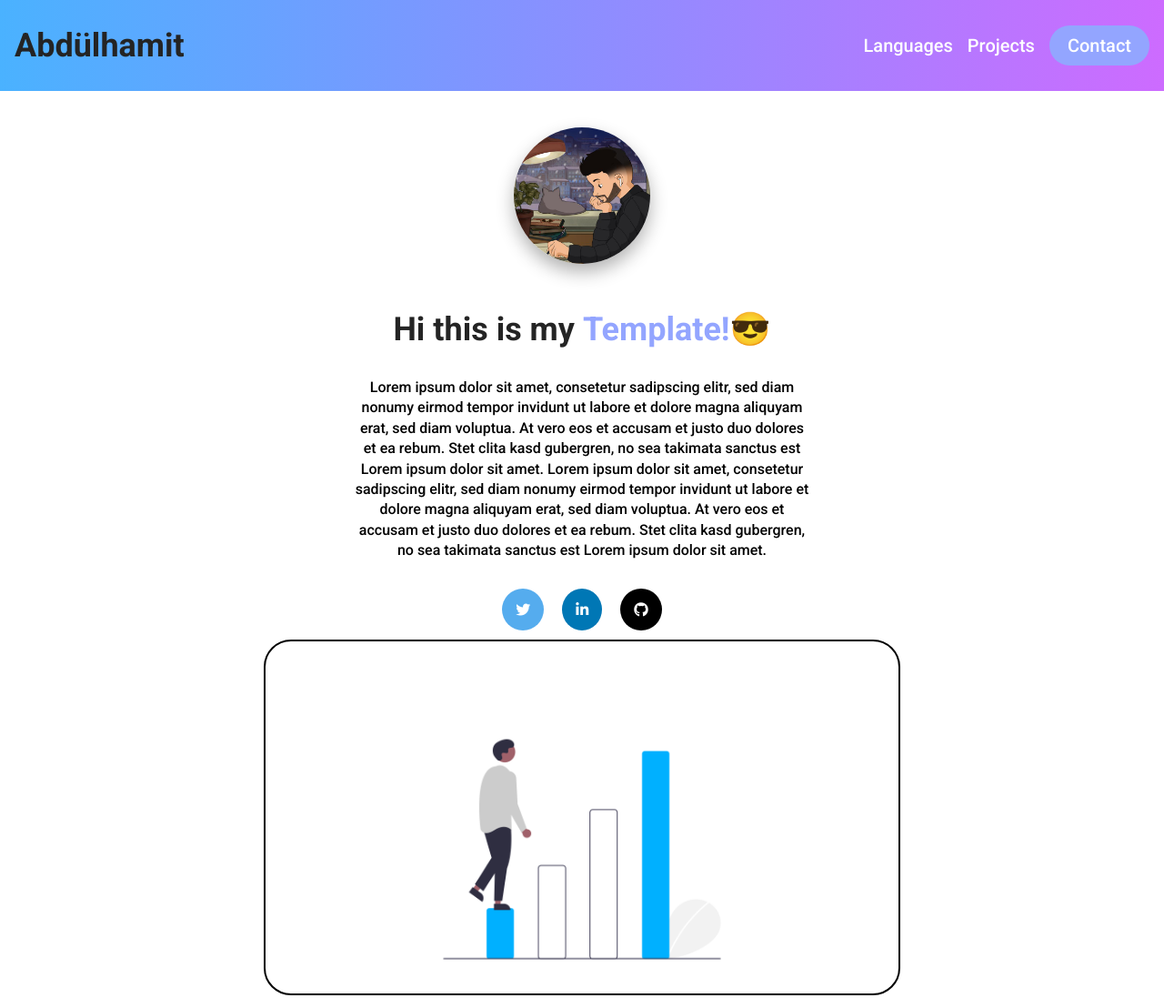
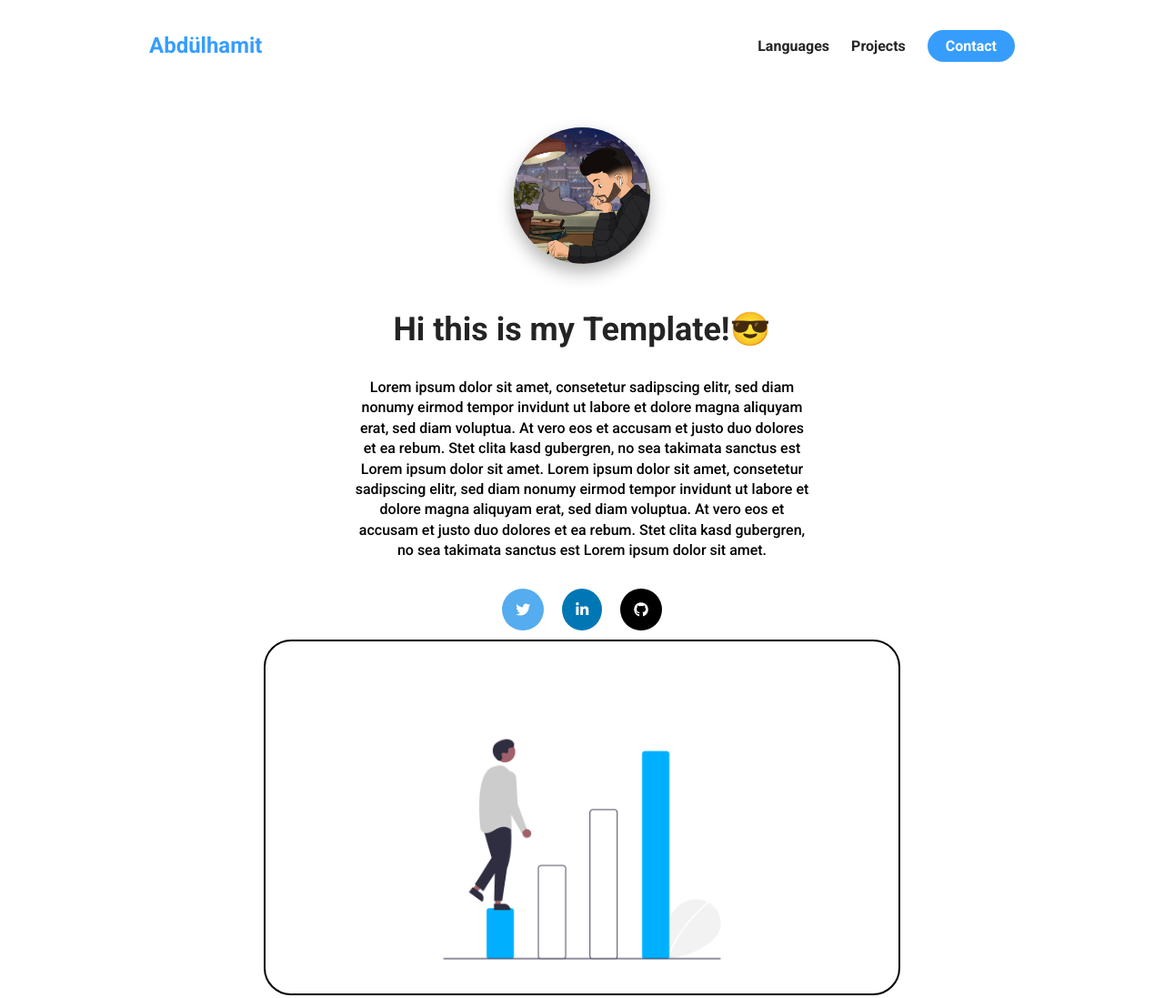
Before and after one commit to Abduelhamit01/Portfolio, a plain HTML site: page index.html in a window 1280 px wide. Shown: the top 1097 px of the page at 91% size. Drawn offline with Linux system fonts and the light colour scheme.

Commit message:
änderungen navbar

```diff
--- a/index.html
+++ b/index.html
@@ -15,16 +15,33 @@
   ></script>
   </head>
   <body>
-    <nav class="backgroundColor">
-      <h1 class="myName">Abdülhamit</h1>
-      <ul class="navBar">
-        <li><a href="#languages" class="textLinks">Languages</a></li>
-        <li><a href="#projects" class="textLinks">Projects</a></li>
-        <li>
-          <a href="mailto:abduelhamit.oral@gmail.com" class="a__contact a__secondContact">Contact</a>
-        </li>
-      </ul>
-    </nav>
+    <section id="about-me">
+      <nav>
+        <div class="personal__logo">Abdülhamit</div>
+        <ul class="nav__link--list">
+          <li class="nav__link">
+            <a
+              href="#languages"
+              class="nav__link--anchor link__hover-effect link__hover-effect-black"
+              >Languages</a
+            >
+          </li>
+          <li class="nav__link">
+            <a
+              href="#projects"
+              class="nav__link--anchor link__hover-effect link__hover-effect-black"
+              >Projects</a
+            >
+          </li>
+          <li class="nav__link">
+            <a
+              href="mailto:abduelhami.o@gmail.com"
+              class="nav__link--anchor nav__link--anchor-primary"
+              >Contact</a
+            >
+          </li>
+        </ul>
+      </nav>
 
     <div class="aboutMe--title">
       <figure class="aboutMe--picture-box">
@@ -66,6 +83,7 @@
         alt="beispiel"
       />
     </figure>
+  </section>
 
     <section id="languages">
       <div class="container">
@@ -139,7 +157,7 @@
               <div class="project-wrapper">
                 <img
                   class="project-portfolio-img"
-                  src="./img/Bildschirmfoto 2023-08-17 um 11.38.30.png"
+                  src="./img/Screen.png"
                   alt="portfolio"
                 />
                 <div class="project-description">
@@ -158,7 +176,7 @@
               <div class="project-wrapper">
                 <img
                   class="project-portfolio-img"
-                  src="./img/Bildschirmfoto 2023-08-17 um 11.38.30.png"
+                  src="./img/Screen.png"
                   alt="portfolio"
                 />
                 <div class="project-description">
--- a/styles.css
+++ b/styles.css
@@ -7,88 +7,100 @@
   font-family: "Roboto", sans-serif;
 }
 
+html {
+  scroll-behavior: smooth;
+}
+
 nav {
   height: 100px;
   width: 100%;
+  max-width: 1000px;
+  margin: 0 auto;
   display: flex;
   justify-content: space-between;
   align-items: center;
+  padding: 0 12px;
 }
 
-.navBar {
-  display: flex;
+.link__hover-effect:after {
+  /*Für die Unterstriche */
+  content: "";
+  position: absolute;
+  height: 3px;
+  background-color: black;
+  width: 0;
+  bottom: -3px;
+  right: 0;
+  transition: all 300ms ease;
 }
 
-li {
-  list-style-type: none;
-  padding-right: 16px;
+.link__hover-effect--white:after {
+  background-color: #fff;
+}
+.link__hover-effect--black:after {
+  background-color: #000;
 }
 
-.backgroundColor {
-  background: rgb(74, 178, 255);
-  background: -moz-linear-gradient(
-    90deg,
-    rgba(74, 178, 255, 1) 0%,
-    rgba(205, 107, 255, 1) 100%
-  );
-  background: -webkit-linear-gradient(
-    90deg,
-    rgba(74, 178, 255, 1) 0%,
-    rgba(205, 107, 255, 1) 100%
-  );
-  background: linear-gradient(
-    90deg,
-    rgba(74, 178, 255, 1) 0%,
-    rgba(205, 107, 255, 1) 100%
-  );
-  filter: progid:DXImageTransform.Microsoft.gradient(startColorstr="#4ab2ff",endColorstr="#cd6bff",GradientType=1);
+.link__hover-effect:hover:after {
+  /*Für die Unterstrich-Animation*/
+  width: 100%;
+  left: 0;
 }
 
-.myName {
-  padding-left: 16px;
+.nav__link--list {
+  display: flex;
+  list-style-type: none;
 }
 
-.textLinks {
+.nav__link--anchor {
+  margin: 0 12px;
+  color: #242424;
+  font-weight: 700;
+  text-decoration: none;
+}
+
+.nav__link--anchor-primary {
+  background-color: #379dfc;
+  padding: 8px 20px;
+  border-radius: 50px;
+  color: white;
+  transition: all 300ms ease;
+}
+
+.nav__link--anchor-primary:hover {
+  background-color: black;
+}
+
+.personal__logo {
+  font-size: 24px;
+  color: #379dfc;
+  margin: 0 12px;
+  font-weight: bold;
+}
+
+.nav__link {
   position: relative;
   color: #ffffff;
   text-decoration: none;
 }
 
-a {
-  font-size: 20px;
+.flex {
+  display: flex;
 }
 
-.text-color {
-  color: #93a5ff;
+.flex-1 {
+  flex: 1;
 }
 
-.textLinks::after {
-  content: "";
-  position: absolute;
-  width: 100%;
-  height: 2px;
-  bottom: 0;
-  left: 0;
-  background-color: #93a5ff;
-  transform-origin: bottom right;
-  transition: transform 0.25s ease-out;
-  transform: scale(0);
+.container {
+  padding: 50px 0;
 }
 
-.textLinks:hover::after {
-  transform: scaleX(1);
-  transform-origin: left;
-}
-
-.a__contact {
-  color: white;
-  text-decoration: none;
-}
-
-.a__secondContact {
-  background-color: #93a5ff;
-  border-radius: 100px;
-  padding: 10px 20px;
+.row {
+  width: 100%;
+  max-width: 800px;
+  margin: 0 auto;
+  padding: 0 12px;
 }
 
 .aboutMe--title {
@@ -411,7 +423,7 @@ footer {
   h1 {
     font-size: 28px;
   }
-  .about-me__info--para {
+  .about-me-info--para {
     font-size: 18px;
   }
 
@@ -419,44 +431,73 @@ footer {
     width: calc(100% / 2);
   }
 
-  .project__description--para {
+  .project-description--para {
     font-size: 16px;
   }
 
-  .project__description {
+  .project-description {
     left: 25px;
     padding-right: 30px;
   }
 }
 
 /*SMALL PHONES */
-@media (max-width: 480px) {
-  .textLinks:not(:last-child) {
+/* Small phones, tablets, large smartphones */
+@media  (max-width: 768px){
+  nav {
+      height: 68px;
+  }
+
+  h1 {
+      font-size: 28px;
+  }
+  .about-me__info--para{
+      font-size: 18px;
+  }
+
+  .language{
+      width: calc(100% / 2);
+  }
+
+  .project__description--para{
+      font-size: 16px;
+  }
+
+  .project__description{
+      left: 25px;
+      padding-right: 30px;
+  }
+}
+
+
+/*SMALL PHONES */
+@media (max-width: 480px){
+  .nav__link:not(:last-child){
       display: none;
   }
 
-  .project-description {
+  .project__description{
       padding: 0;
       width: 100%;
       left: 0;
   }
 
-  .project-description--para {
+  .project__description--para{
       display: none;
   }
 
-  .project-description--links {
+  .project__description--links{
       display: flex;
       justify-content: center;
   }
 
-  .project-description--title {
+  .project__description--title{
       font-size: 32px;
       line-height: 1;
       text-align: center;
   }
 
-  .project-description--sub-title {
+  .project__description--sub-title{
       text-align: center;
       margin: 12px 0;
   }
```
Also changed, not shown: img/Bildschirmfoto 2023-08-17 um 11.38.30.png (deleted), img/Screen.png (added), 1 other file. Lines whose indentation alone changed are shown as unchanged.
